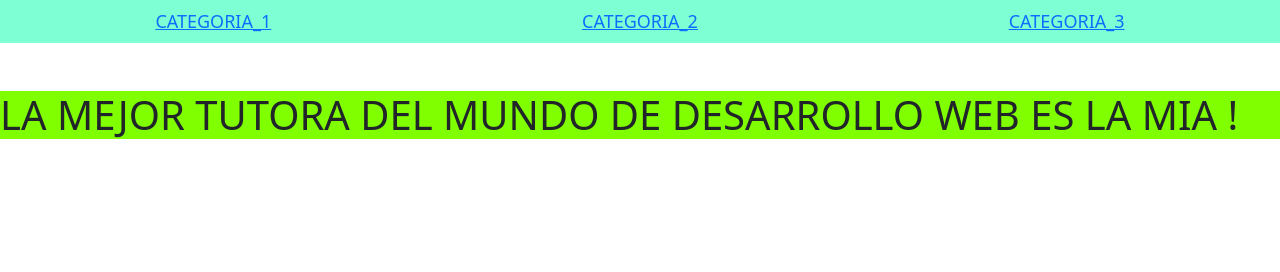
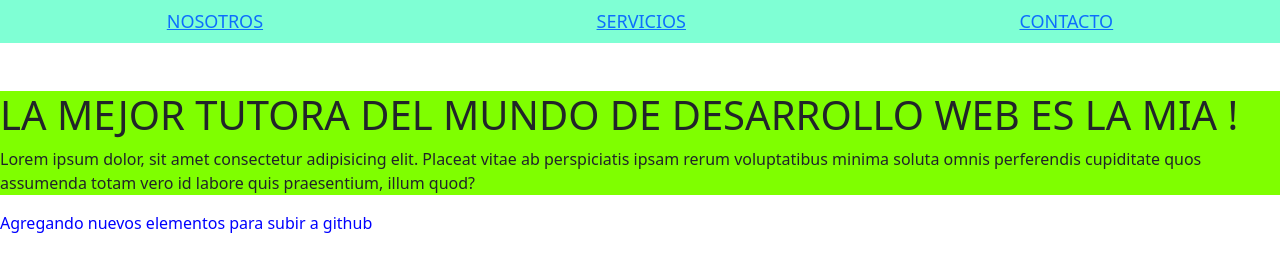
Before and after one commit to jonabrussa/jonabrussa, a plain HTML site: page index.html in a window 1280 px wide. Drawn offline with nearby package versions, Linux system fonts and the light colour scheme.

Commit message:
agrego texto y otra seccion

```diff
--- a/estilogit.css
+++ b/estilogit.css
@@ -1,10 +1,15 @@
 @import url(header.css);
 *{
     margin: auto;
-    box-sizing: border-box;
+   box-sizing: border-box;
 }
 
 .titulo {
 background-color: chartreuse;
 
 }
+.texto{
+color: blue;
+margin-left: 0cm;
+
+}
--- a/header.css
+++ b/header.css
@@ -4,4 +4,5 @@
     flex-direction: row;
     justify-content: center;
     font-size: large;
+    text-shadow: 4px;
 }
--- a/index.html
+++ b/index.html
@@ -15,18 +15,22 @@
 <body>
     <section class="nav">
     <li class="navbar">
-        <a class="navbar_item" href="#"> CATEGORIA_1</a>
+        <a class="navbar_item" href="#"> NOSOTROS</a>
     </li>
     <li class="navbar">
-        <a class="navbar_item" href="#">CATEGORIA_2</a>
+        <a class="navbar_item" href="#">SERVICIOS</a>
         </li>
     <li class="navbar">
-            <a class="navbar_item" href="#">CATEGORIA_3</a>
+            <a class="navbar_item" href="#">CONTACTO</a>
         </li>
     </section>
     <br><br>
 <div class="titulo">
     <H1>LA MEJOR TUTORA DEL MUNDO DE DESARROLLO WEB ES LA MIA !</H1>
+    <p>Lorem ipsum dolor, sit amet consectetur adipisicing elit. Placeat vitae ab perspiciatis ipsam rerum voluptatibus minima soluta omnis perferendis cupiditate quos assumenda totam vero id labore quis praesentium, illum quod?</p>
+</div>
+<div class="texto">
+    <p>Agregando nuevos elementos para subir a github</p>
 </div>
 <!--<div class="titulo2">
     <H2>esta es la modificacion dentro de smal_change</H2>
```
